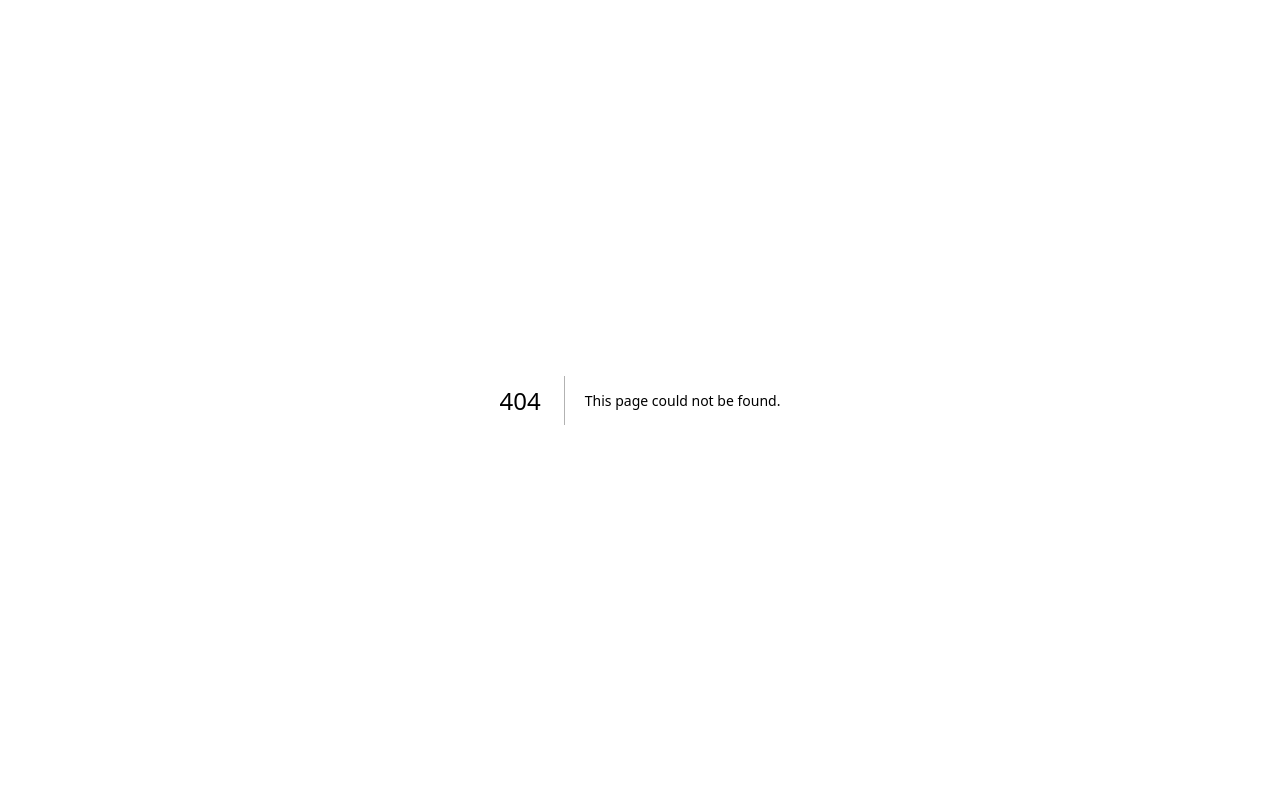
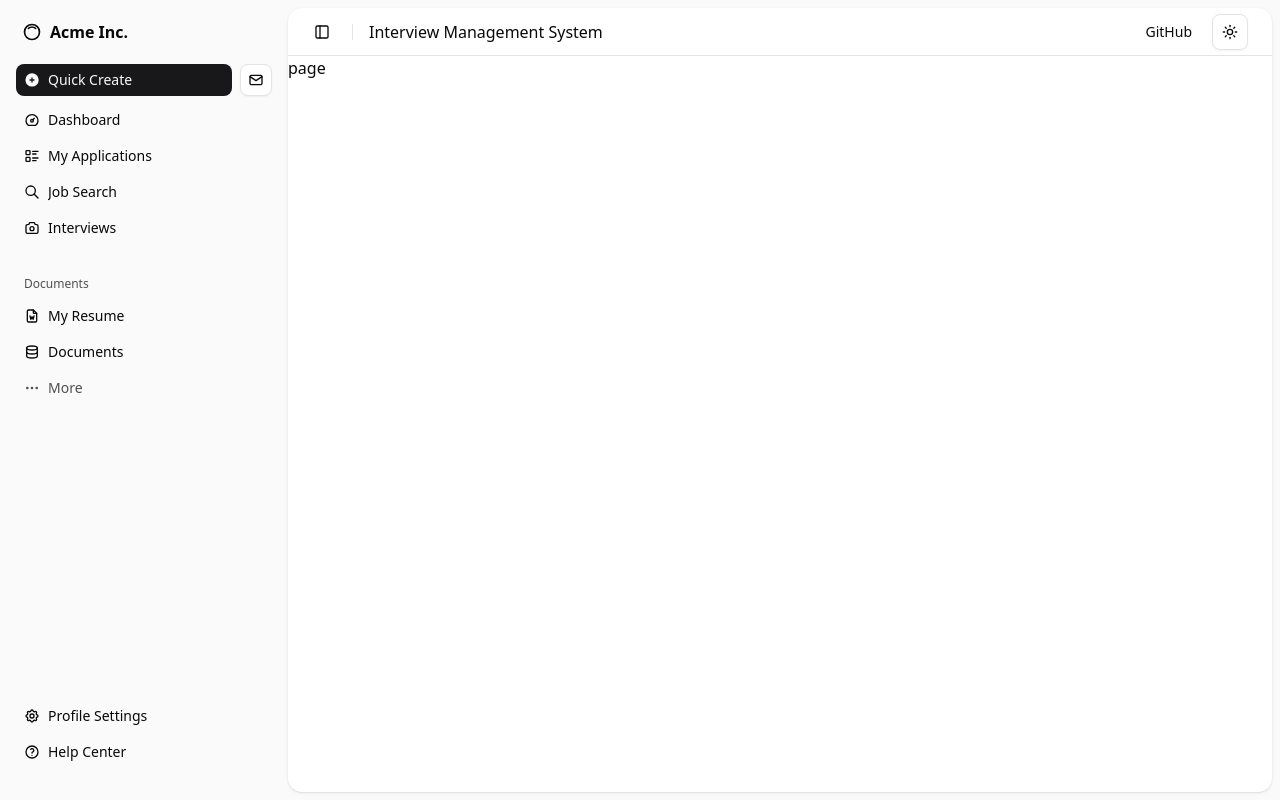
Before and after one commit to doshantgiradkar/HireHuntAI, a Next.js app: page /candidate/applications in a window 1280 px wide. Before the commit this address had no page. Built offline with nearby package versions, Linux system fonts and the light colour scheme; no server answers.

Commit message:
candidate routing added

```diff
--- /dev/null
+++ b/src/app/candidate/applications/page.jsx
@@ -0,0 +1,9 @@
+import React from 'react'
+
+const page = () => {
+  return (
+    <div>page</div>
+  )
+}
+
+export default page
--- a/src/app/candidate/dashboard/page.jsx
+++ b/src/app/candidate/dashboard/page.jsx
@@ -1,47 +1,11 @@
 "use client";
-import { AppSidebar } from "@/components/app-sidebar"
 import { ChartAreaInteractive } from "@/components/chart-area-interactive"
 import { DataTable } from "@/components/data-table"
 import { SectionCards } from "@/components/section-cards"
-import { SiteHeader } from "@/components/site-header"
-import {
-  SidebarInset,
-  SidebarProvider,
-} from "@/components/ui/sidebar"
-import { useUser } from "@clerk/nextjs";
-import { useRouter } from "next/navigation";
-import { useEffect } from "react";
-
 import data from "./data.json"
 
 export default function Page() {
-  const { user, isLoaded } = useUser();
-  const router = useRouter();
-
-  useEffect(() => {
-    // Only run after Clerk user is loaded
-    if (!isLoaded) return;
-    const role = user?.unsafeMetadata?.role;
-    if (role === "seeker") {
-      router.replace("/discover");
-      return;
-    }
-    // Only recruiters can stay
-  }, [isLoaded, user, router]);
-
-
-
   return (
-    (<SidebarProvider
-      style={
-        {
-          "--sidebar-width": "calc(var(--spacing) * 72)",
-          "--header-height": "calc(var(--spacing) * 12)"
-        }
-      }>
-      <AppSidebar variant="inset" dashboardType="candidate" />
-      <SidebarInset>
-        <SiteHeader />
     <div className="flex flex-1 flex-col">
       <div className="@container/main flex flex-1 flex-col gap-2">
         <div className="flex flex-col gap-4 py-4 md:gap-6 md:py-6">
@@ -53,7 +17,5 @@ export default function Page() {
         </div>
       </div>
     </div>
-      </SidebarInset>
-    </SidebarProvider>)
   );
 }
--- /dev/null
+++ b/src/app/candidate/documents/page.jsx
@@ -0,0 +1,9 @@
+import React from 'react'
+
+const page = () => {
+  return (
+    <div>page</div>
+  )
+}
+
+export default page
--- /dev/null
+++ b/src/app/candidate/help/page.jsx
@@ -0,0 +1,9 @@
+import React from 'react'
+
+const page = () => {
+  return (
+    <div>page</div>
+  )
+}
+
+export default page
--- /dev/null
+++ b/src/app/candidate/interviews/page.jsx
@@ -0,0 +1,9 @@
+import React from 'react'
+
+const page = () => {
+  return (
+    <div>page</div>
+  )
+}
+
+export default page
--- /dev/null
+++ b/src/app/candidate/layout.jsx
@@ -0,0 +1,25 @@
+"use client";
+import { AppSidebar } from "@/components/app-sidebar";
+import { SiteHeader } from "@/components/site-header";
+import {
+  SidebarInset,
+  SidebarProvider,
+} from "@/components/ui/sidebar";
+
+export default function DashboardLayout({ children }) {
+  return (
+    <SidebarProvider
+      style={{
+        "--sidebar-width": "calc(var(--spacing) * 72)",
+        "--header-height": "calc(var(--spacing) * 12)"
+      }}>
+      <AppSidebar variant="inset" dashboardType="candidate" />
+      <SidebarInset>
+        <SiteHeader />
+        <div className="flex flex-1 flex-col">
+          {children}
+        </div>
+      </SidebarInset>
+    </SidebarProvider>
+  );
+}
--- /dev/null
+++ b/src/app/candidate/profile/page.jsx
@@ -0,0 +1,9 @@
+import React from 'react'
+
+const page = () => {
+  return (
+    <div>page</div>
+  )
+}
+
+export default page
--- /dev/null
+++ b/src/app/candidate/resume/page.jsx
@@ -0,0 +1,9 @@
+import React from 'react'
+
+const page = () => {
+  return (
+    <div>page</div>
+  )
+}
+
+export default page
--- /dev/null
+++ b/src/app/candidate/search/page.jsx
@@ -0,0 +1,9 @@
+import React from 'react'
+
+const page = () => {
+  return (
+    <div>page</div>
+  )
+}
+
+export default page
```
Lines whose indentation alone changed are shown as unchanged.
